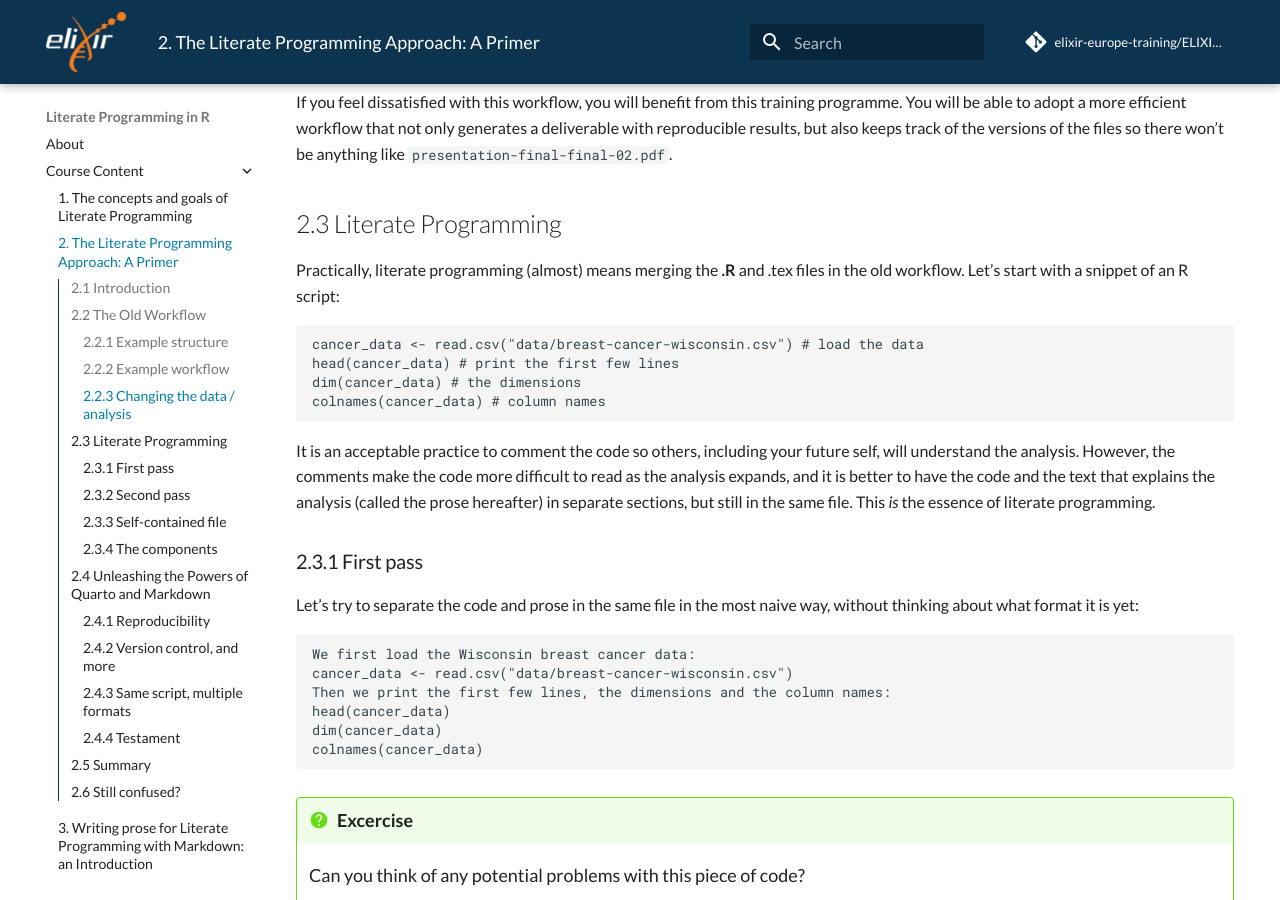
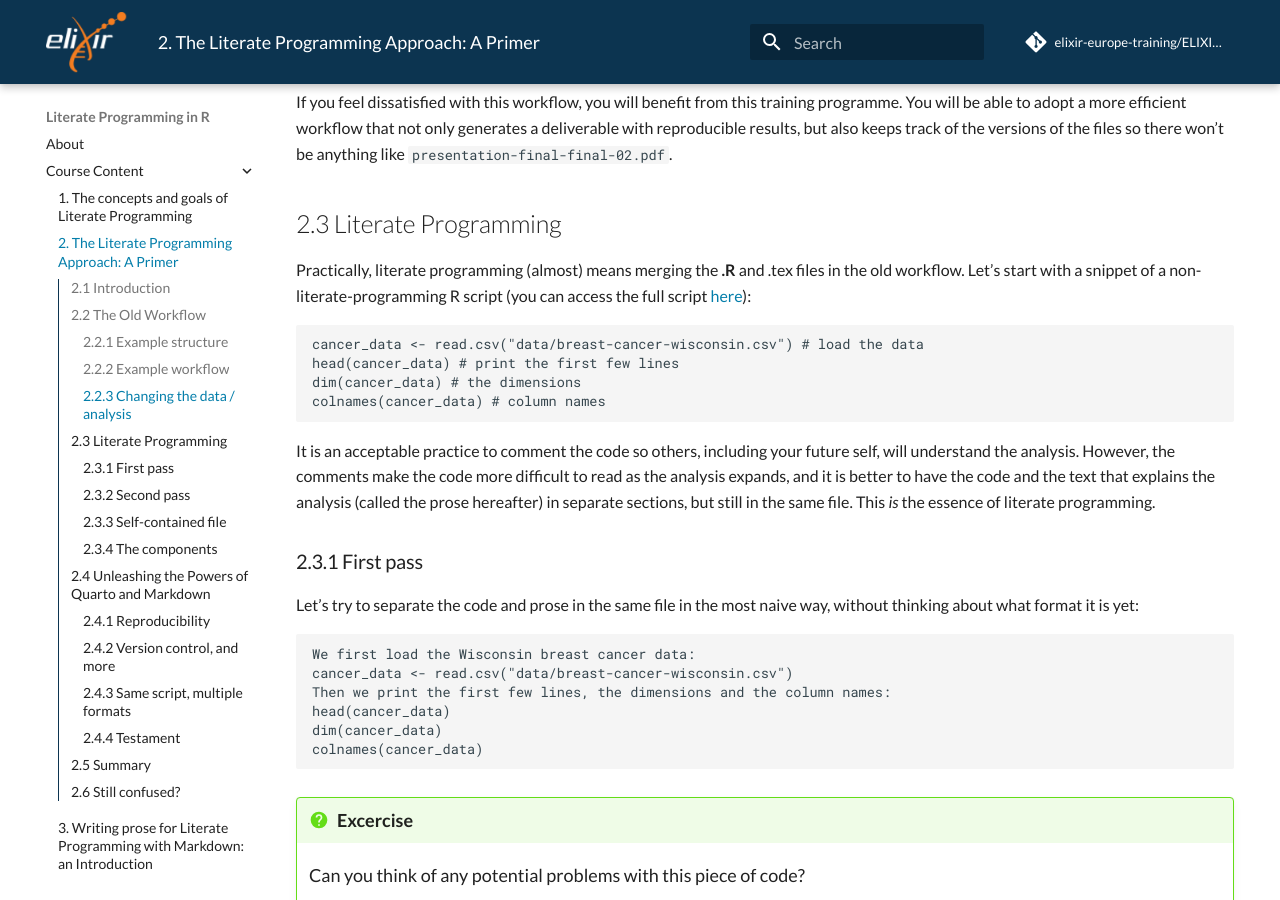
Before and after one commit to elixir-europe-training/ELIXIR-TrP-LiterateProgrammingR-CodeRep, an MkDocs documentation site: the page built from docs/chapters/chapter_02.md, in a window 1280 px wide and 900 px high, scrolled down 1875 px. Built offline with MkDocs 1.6.1 and Material for MkDocs 9.7.7, drawn with Linux system fonts in a browser that asks for light colours; comment, search, counter and statistics services are not loaded.

Commit message:
Update chapter_02.md
To align with chapter 5

````diff
--- a/docs/chapters/chapter_02.md
+++ b/docs/chapters/chapter_02.md
@@ -57,7 +57,7 @@ Now, it is common that the analysis changes direction as you go along, and/or th
 If you feel dissatisfied with this workflow, you will benefit from this training programme. You will be able to adopt a more efficient workflow that not only generates a deliverable with reproducible results, but also keeps track of the versions of the files so there won't be anything like `presentation-final-final-02.pdf`.
 
 ## 2.3 Literate Programming
-Practically, literate programming (almost) means merging the **.R** and .tex files in the old workflow. Let's start with a snippet of an R script:
+Practically, literate programming (almost) means merging the **.R** and .tex files in the old workflow. Let's start with a snippet of a non-literate-programming R script (you can access the full script [here](../scripts/analysis.R)):
 
 ```
 cancer_data <- read.csv("data/breast-cancer-wisconsin.csv") # load the data
````
